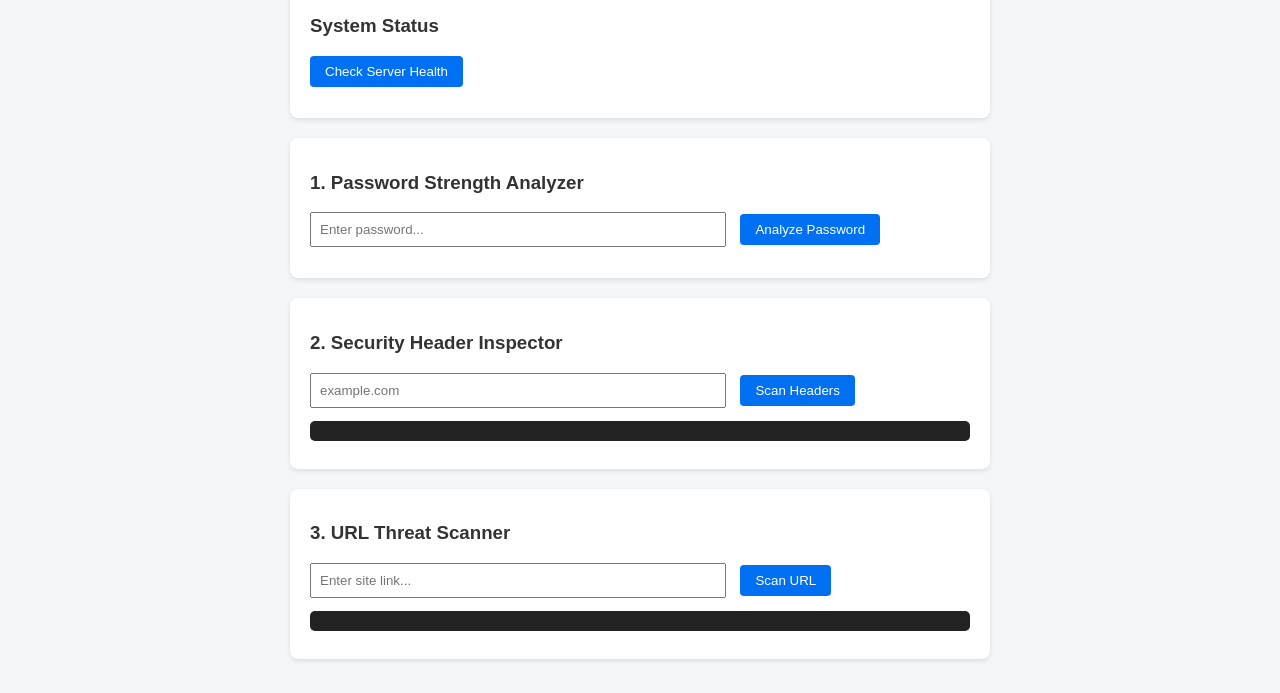
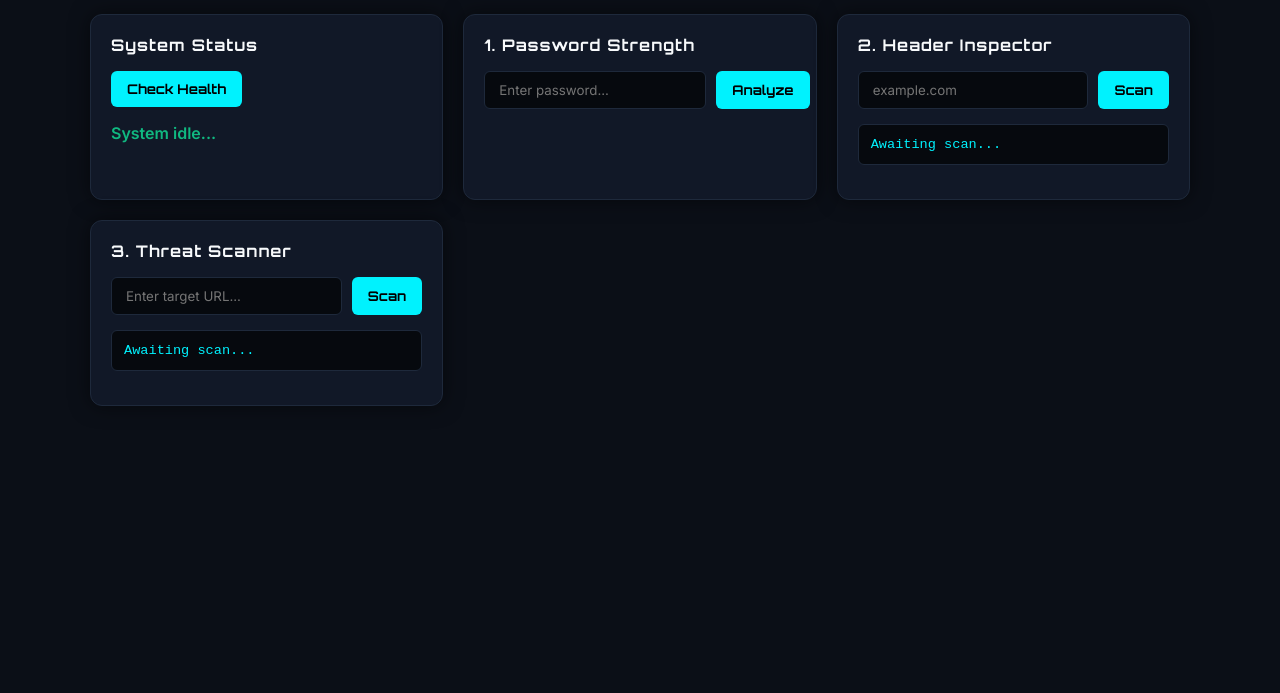
Before and after one commit to MShaffan/Dragon-Guard-App, a plain HTML site: page Frontend/index.html in a window 1280 px wide. Shown: the part 107-800 px from the top of the page. Drawn offline with Linux system fonts and the light colour scheme.

Commit message:
Apply dark cyan cybersecurity UI theme

```diff
--- a/Frontend/index.html
+++ b/Frontend/index.html
@@ -7,34 +7,44 @@
   <link rel="stylesheet" href="style.css">
 </head>
 <body>
-  <h1>Dragon Guard Cybersecurity Suite</h1>
+  <h1>Dragon Guard Suite</h1>
 
-  <section>
-    <h3>System Status</h3>
-    <button id="check-btn">Check Server Health</button>
-    <p id="status-output"></p>
-  </section>
+  <div class="dashboard-grid">
+    <div class="card">
+      <h3>System Status</h3>
+      <div class="input-group">
+        <button id="check-btn">Check Health</button>
+      </div>
+      <p id="status-output">System idle...</p>
+    </div>
 
-  <section>
-    <h3>1. Password Strength Analyzer</h3>
-    <input type="password" id="pass-input" placeholder="Enter password...">
-    <button id="pass-btn">Analyze Password</button>
-    <p id="pass-output"></p>
-  </section>
+    <div class="card">
+      <h3>1. Password Strength</h3>
+      <div class="input-group">
+        <input type="password" id="pass-input" placeholder="Enter password...">
+        <button id="pass-btn">Analyze</button>
+      </div>
+      <p id="pass-output"></p>
+    </div>
 
-  <section>
-    <h3>2. Security Header Inspector</h3>
-    <input type="text" id="header-input" placeholder="example.com">
-    <button id="header-btn">Scan Headers</button>
-    <pre id="header-output"></pre>
-  </section>
+    <div class="card">
+      <h3>2. Header Inspector</h3>
+      <div class="input-group">
+        <input type="text" id="header-input" placeholder="example.com">
+        <button id="header-btn">Scan</button>
+      </div>
+      <pre id="header-output">Awaiting scan...</pre>
+    </div>
 
-  <section>
-    <h3>3. URL Threat Scanner</h3>
-    <input type="text" id="url-input" placeholder="Enter site link...">
-    <button id="url-btn">Scan URL</button>
-    <pre id="url-output"></pre>
-  </section>
+    <div class="card">
+      <h3>3. Threat Scanner</h3>
+      <div class="input-group">
+        <input type="text" id="url-input" placeholder="Enter target URL...">
+        <button id="url-btn">Scan</button>
+      </div>
+      <pre id="url-output">Awaiting scan...</pre>
+    </div>
+  </div>
 
   <script src="app.js"></script>
 </body>
--- a/Frontend/style.css
+++ b/Frontend/style.css
@@ -1,43 +1,116 @@
-body {
-  font-family: Arial, sans-serif;
-  max-width: 700px;
-  margin: 30px auto;
-  padding: 0 20px;
-  background-color: #f4f6f8;
-  color: #333;
+@import url('https://fonts.googleapis.com/css2?family=Orbitron:wght@500;700;900&family=Inter:wght@400;600&display=swap');
+
+:root {
+  --bg-dark: #0b0f17;
+  --card-bg: #111827;
+  --accent-cyan: #00f2fe;
+  --accent-glow: rgba(0, 242, 254, 0.35);
+  --text-main: #e2e8f0;
+  --text-dim: #94a3b8;
+  --border-color: #1e293b;
+  --green-glow: #10b981;
+  --red-glow: #ef4444;
 }
 
-section {
-  background: white;
-  padding: 15px 20px;
-  margin-bottom: 20px;
-  border-radius: 8px;
-  box-shadow: 0 2px 5px rgba(0,0,0,0.1);
+body {
+  background-color: var(--bg-dark);
+  color: var(--text-main);
+  font-family: 'Inter', sans-serif;
+  margin: 0;
+  padding: 30px 20px;
+  display: flex;
+  flex-direction: column;
+  align-items: center;
+}
+
+h1 {
+  font-family: 'Orbitron', sans-serif;
+  color: var(--accent-cyan);
+  text-shadow: 0 0 15px var(--accent-glow);
+  letter-spacing: 2px;
+  text-transform: uppercase;
+  margin-bottom: 30px;
+}
+
+.dashboard-grid {
+  display: grid;
+  grid-template-columns: repeat(auto-fit, minmax(320px, 1fr));
+  gap: 20px;
+  width: 100%;
+  max-width: 1100px;
+}
+
+.card {
+  background: var(--card-bg);
+  border: 1px solid var(--border-color);
+  border-radius: 12px;
+  padding: 20px;
+  box-shadow: 0 0 20px rgba(0, 0, 0, 0.5);
+  transition: transform 0.2s, border-color 0.2s;
+}
+
+.card:hover {
+  border-color: var(--accent-cyan);
+  box-shadow: 0 0 15px var(--accent-glow);
+}
+
+.card h3 {
+  font-family: 'Orbitron', sans-serif;
+  font-size: 1rem;
+  color: #f8fafc;
+  margin-top: 0;
+  letter-spacing: 1px;
+}
+
+.input-group {
+  display: flex;
+  gap: 10px;
+  margin-bottom: 15px;
 }
 
 input {
-  padding: 8px;
-  width: 60%;
-  margin-right: 10px;
+  flex: 1;
+  background: #06090e;
+  border: 1px solid var(--border-color);
+  color: var(--accent-cyan);
+  padding: 10px 14px;
+  border-radius: 6px;
+  font-family: 'Inter', sans-serif;
+  outline: none;
+}
+
+input:focus {
+  border-color: var(--accent-cyan);
 }
 
 button {
-  padding: 8px 15px;
-  background-color: #0070f3;
-  color: white;
+  background: var(--accent-cyan);
+  color: #000;
+  font-family: 'Orbitron', sans-serif;
+  font-weight: 700;
   border: none;
-  border-radius: 4px;
+  padding: 10px 16px;
+  border-radius: 6px;
   cursor: pointer;
+  transition: all 0.2s;
 }
 
 button:hover {
-  background-color: #0051a2;
+  box-shadow: 0 0 12px var(--accent-cyan);
+  transform: translateY(-1px);
 }
 
 pre {
-  background: #222;
-  color: #0f0;
-  padding: 10px;
-  border-radius: 5px;
+  background: #06090e;
+  color: var(--accent-cyan);
+  border: 1px solid var(--border-color);
+  padding: 12px;
+  border-radius: 6px;
+  font-size: 0.85rem;
   overflow-x: auto;
 }
+
+#status-output {
+  font-weight: 600;
+  color: var(--green-glow);
+}
```
